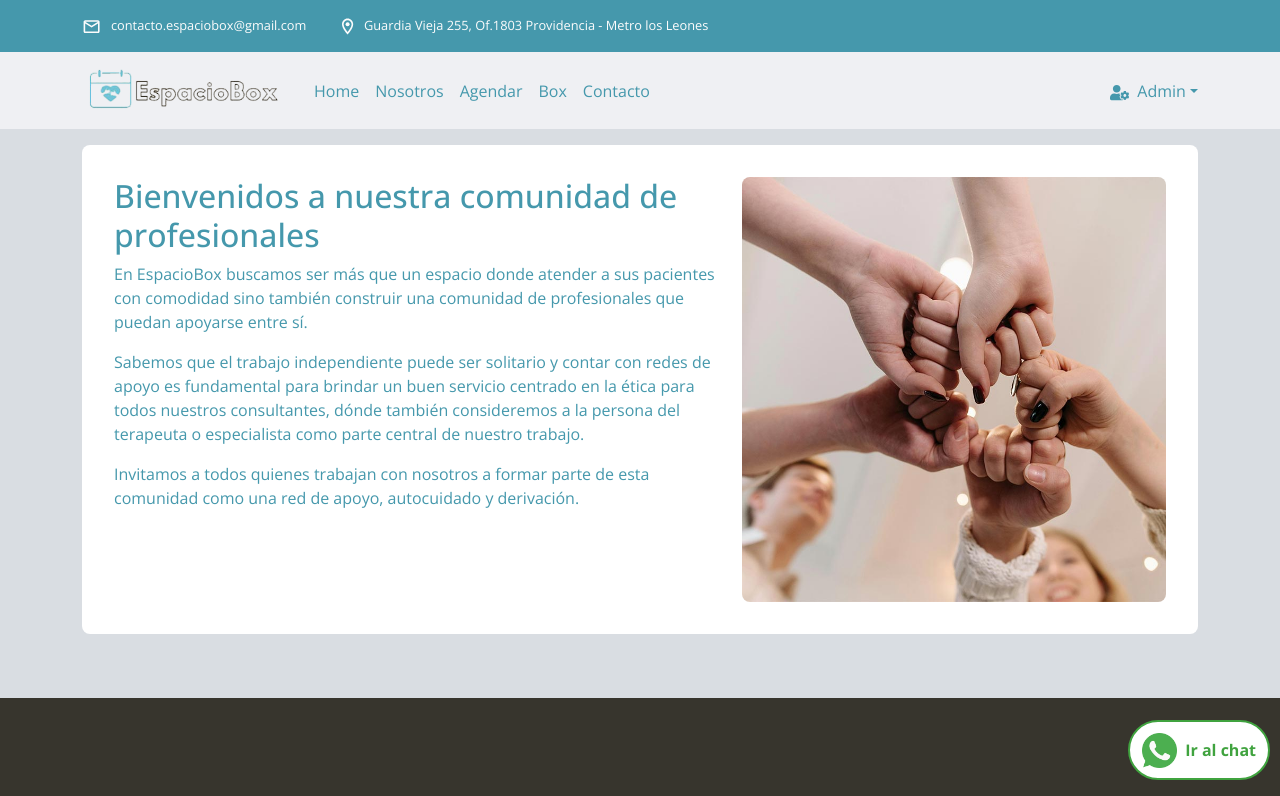
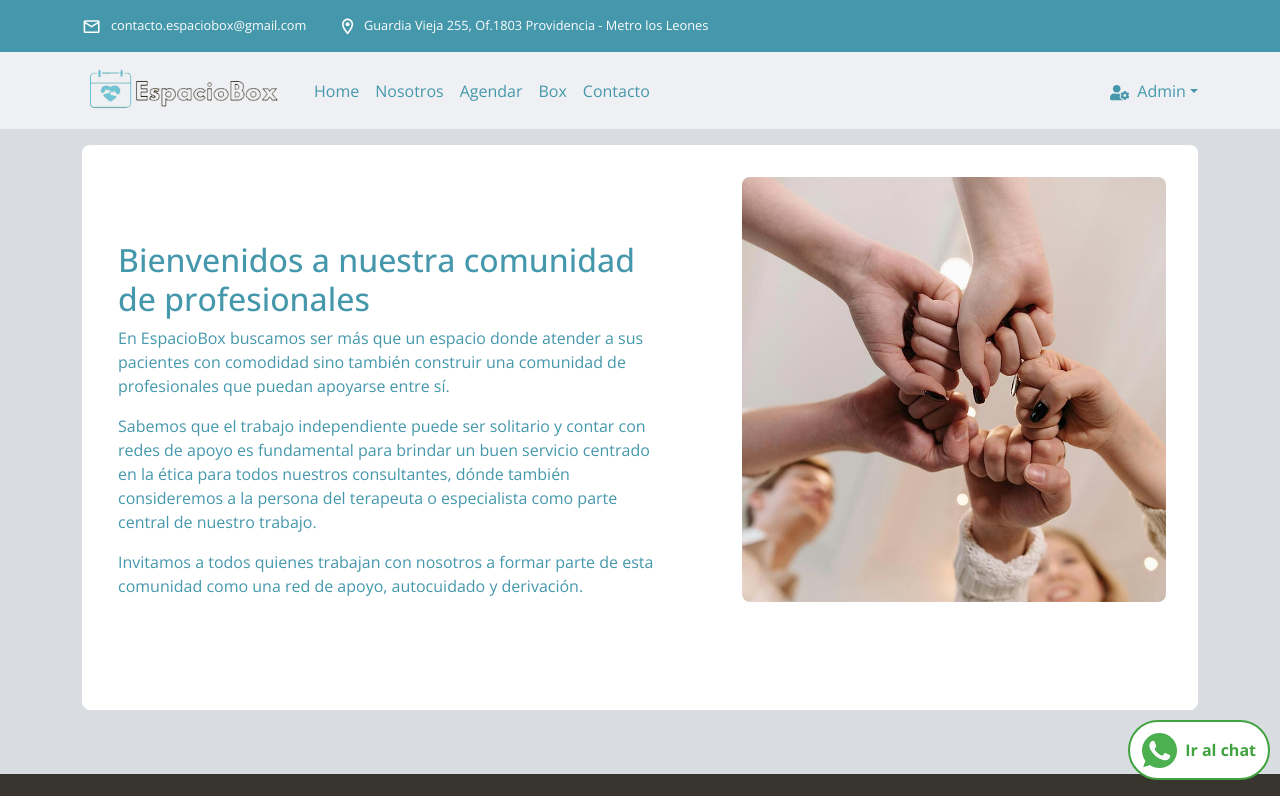
Before and after one commit to ssalinascalibar/espacio-box-noLogin, a React (Vite) app: page /nosotros in a window 1280 px wide. Shown: the top 796 px of the page. Built offline with nearby package versions, Linux system fonts and the light colour scheme.

Commit message:
mod col style and add a classname

```diff
--- a/src/features/about/About.jsx
+++ b/src/features/about/About.jsx
@@ -2,6 +2,7 @@ import Container from "react-bootstrap/Container";
 import Row from "react-bootstrap/Row";
 import Col from "react-bootstrap/Col";
 import Image from "react-bootstrap/Image";
+import "./about.css";
 
 export default function About() {
   return (
@@ -10,7 +11,7 @@ export default function About() {
         <section>
           <div className="backgroundSection">
             <Row>
-              <Col lg={7}>
+              <Col lg={7} className="col-style-about">
                 <h2>Bienvenidos a nuestra comunidad de profesionales</h2>
                 <article>
                   <p>
--- /dev/null
+++ b/src/features/about/about.css
@@ -0,0 +1,6 @@
+@media screen and (min-width: 992px) {
+
+    .col-style-about{
+      padding: 4rem 4rem 4rem 1rem;
+    }
+  }
```
